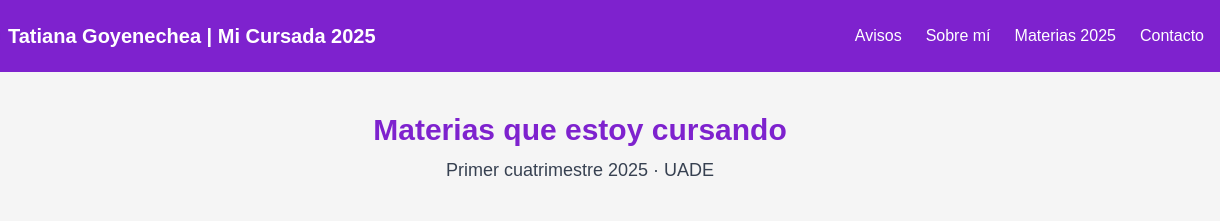
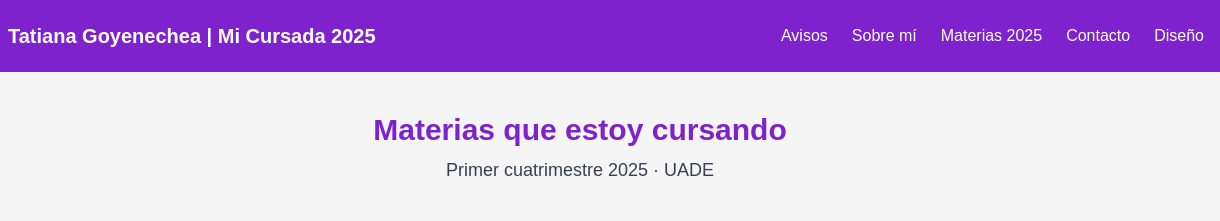
Before and after one commit to tatianagoyenechea/segundoparcial, a plain HTML site: page index.html in a window 1280 px wide. Shown: the top 221 px of the page, 60-1280 px from the left. Drawn offline with nearby package versions, Linux system fonts and the light colour scheme.

Commit message:
carpeta vacia

```diff
--- a/index.html
+++ b/index.html
@@ -23,6 +23,8 @@
         <a href="sobremi.html" class="hover:text-purple-300">Sobre mí</a>
         <a href="materias2025.html" class="hover:text-purple-300">Materias 2025</a>
         <a href="contacto.html" class="hover:text-purple-300">Contacto</a>
+        <a href="disenio.html" class="hover:text-purple-300">Diseño</a>
+
       </nav>
     </div>
   </header>
```
